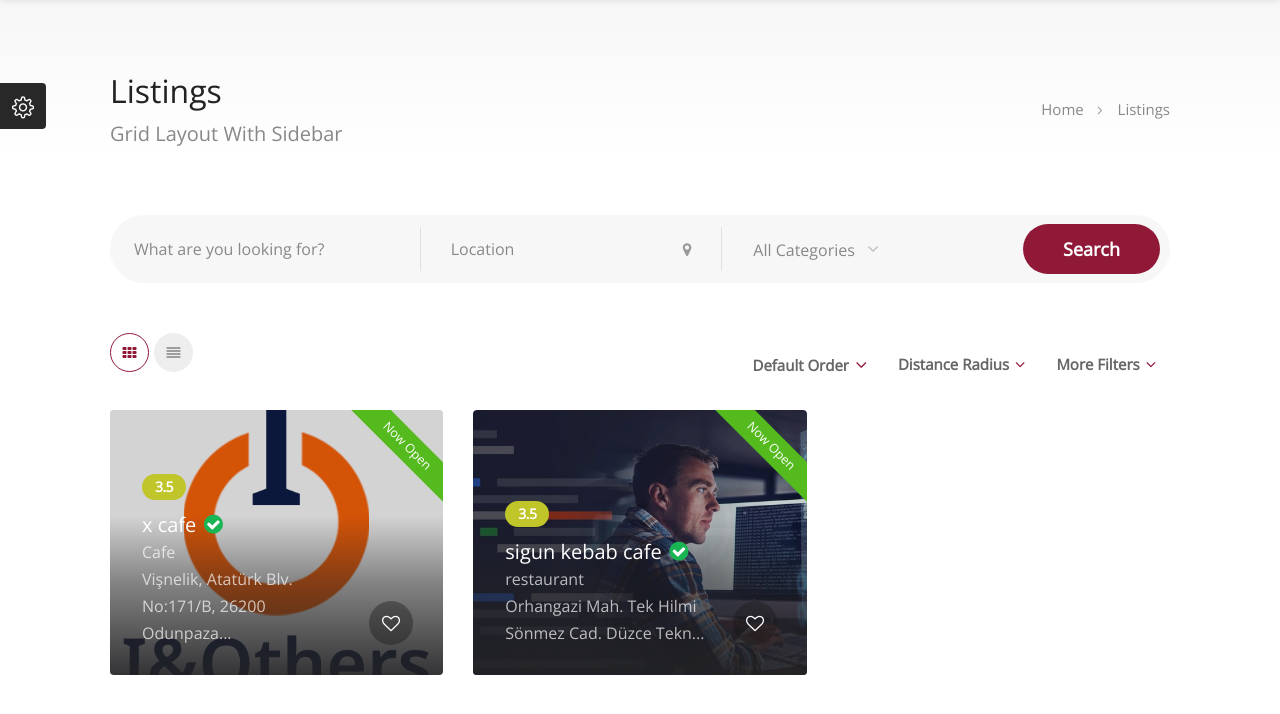
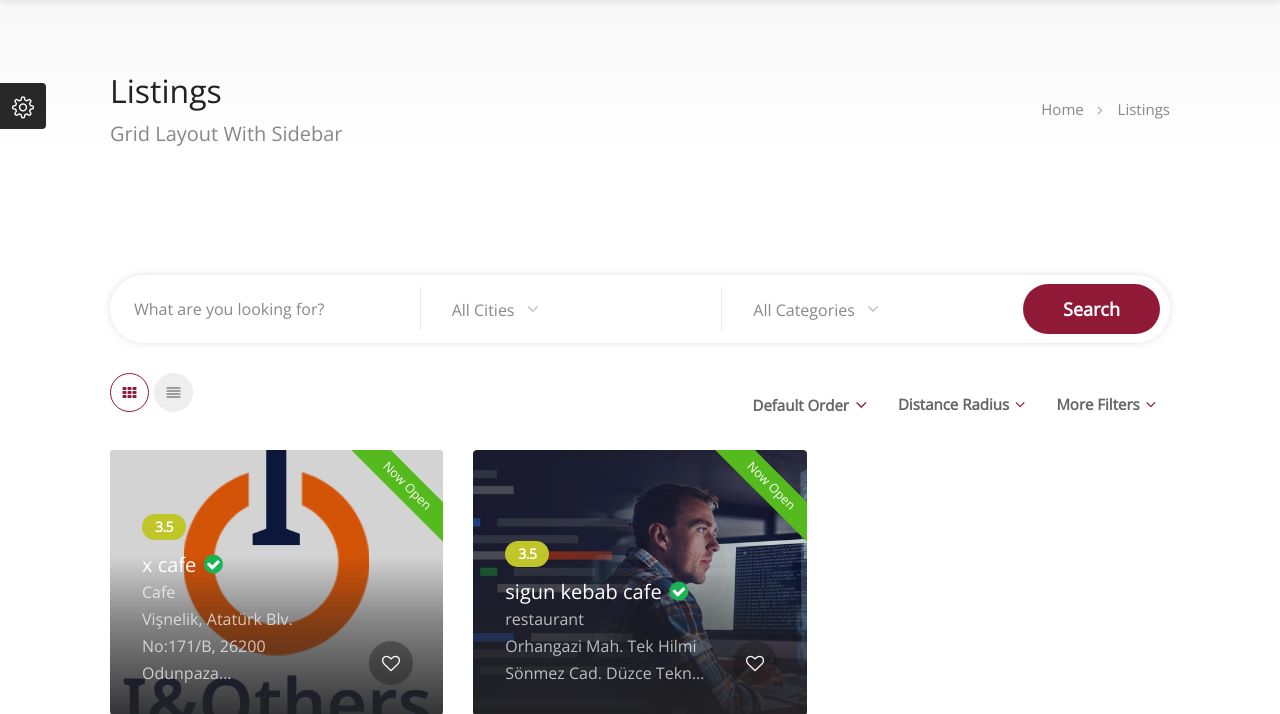
Before and after one commit to batuhan-basay/SigunBooking-Python-Django, a Django app: page /places in a window 1280 px wide. Shown: the part 62-776 px from the top of the page. Run offline with Django 4.2, Linux system fonts and the light colour scheme; data comes from the database, SQL or seed files in the repository; both versions use the stored data as it was after the commit; some libraries are stand-ins or nearby versions; some web fonts are replaced.

Commit message:
view search filter
cities, key and category filter

```diff
--- a/booking/models.py
+++ b/booking/models.py
@@ -89,6 +89,7 @@ class Places(models.Model):
     closing_time = models.CharField(max_length=150, null=True)
 
     category = models.ForeignKey(Categories, on_delete=models.CASCADE)
+    cities = models.ForeignKey(Cities, on_delete=models.CASCADE)
 
     def save(self, *args, **kwargs):
         self.slug = slugify(self.title)
--- a/booking/templates/places/index.html
+++ b/booking/templates/places/index.html
@@ -33,32 +33,37 @@
 
 		<!-- Search -->
 		<div class="col-md-12">
-			<div class="main-search-input gray-style margin-top-0 margin-bottom-10">
-
+			<form action='search'>
+				<div class="main-search-input">
 					<div class="main-search-input-item">
-					<input type="text" placeholder="What are you looking for?" value=""/>
-				</div>
-
-				<div class="main-search-input-item location">
-					<div id="autocomplete-container">
-						<input id="autocomplete-input" type="text" placeholder="Location">
-					</div>
-					<a href="#"><i class="fa fa-map-marker"></i></a>
+						<input type="text" name='search' placeholder="What are you looking for?" value=""/>
 					</div>
 
 					<div class="main-search-input-item">
-					<select data-placeholder="All Categories" class="chosen-select" >
-                        <option disabled selected value>All Categories</option>
-                        {% if categories|length > 0 %}
-                            {% for category in categories %}
-                            <option>{{category.category_name}}</option>
+						<select data-placeholder="All Cities" class="chosen-select" name='city'>
+							<option disabled selected value>All Cities</option>
+							{% if cities|length > 0 %}
+								{% for city in cities %}
+								<option  >{{city.city}}</option>
 								{% endfor %}
 							{% endif %}
 						</select>
 					</div>
 
-				<button class="button">Search</button>
+					<div class="main-search-input-item">
+						<select data-placeholder="All Categories" class="chosen-select" name='category'>
+							<option disabled selected value>All Categories</option>
+							{% if categories|length > 0 %}
+								{% for category in categories %}
+								<option  >{{category.category_name}}</option>
+								{% endfor %}
+							{% endif %}
+						</select>
 					</div>
+
+					<button class="button" type="submit">Search</button>
+				</div>
+			</form>
 		</div>
 		<!-- Search Section / End -->
 
@@ -166,7 +171,7 @@
                         <div class="col-lg-4 col-md-6">
                             <a href="/places/{{ place.slug }}" class="listing-item-container compact">
                                 <div class="listing-item">
-                                    <img src="images/{{ place.cover_img }}" alt="">
+                                    <img src="/images/{{ place.cover_img }}" alt="">
 
                                     <div class="listing-badge now-open">Now Open</div>
 
@@ -182,6 +187,8 @@
                         </div>
                         <!-- Listing Item / End -->
                     {% endfor %}
+				{% else %}
+				<h2>No places found</h2>
                 {% endif %}
 			</div>
 
--- a/booking/urls.py
+++ b/booking/urls.py
@@ -7,6 +7,7 @@ urlpatterns = [
     path("places", views.places),
     path("places/<slug:slug>", views.places_details),
     path("search/", views.search, name="search_results"),
+    path("search/search", views.search, name="search_results"),
     path("blogs", views.blogs),
     path("blog/<int:id>", views.blog_details)
 ]
--- a/booking/views.py
+++ b/booking/views.py
@@ -10,7 +10,7 @@ def index(request):
     context = {
         "places": Places.objects.filter(is_active = True, is_home=True),
         "categories":Categories.objects.all(),
-        "cities":Cities.objects.all(),
+        "cities":Cities.objects.all()
     }
     return render(request, "home/index.html",context)
 
@@ -32,14 +32,44 @@ def places_details(request,slug):
     return render(request, "places/places_details.html",context)
 
 def search(request):
-    search = request.GET.get('search')
-    category = request.GET.get('category')
+    _search = request.GET.get('search')
+    _category = request.GET.get('category')
+    _city = request.GET.get('city')
 
-    print(category)
-    context = {
-        "places": Places.objects.filter(title__icontains=search),
-    }
-    print(Places.objects.get(title=search))
+    if _category is not None and _search != "" and _city is not None:
+        print("ikiside")
+        context = {
+            "places":  Places.objects.filter(category__category_name__icontains=_category) | Places.objects.filter(title__icontains=_search),
+            "categories":Categories.objects.all(),
+            "cities":Cities.objects.all()
+        }
+    elif _category is not None:
+        print("category")
+        context = {
+            "places":  Places.objects.filter(category__category_name__icontains=_category),
+            "categories":Categories.objects.all(),
+            "cities":Cities.objects.all()
+        }
+    elif _city is not None:
+        print("city")
+        context = {
+            "places": Places.objects.filter(cities__city__icontains=_city),
+            "categories":Categories.objects.all(),
+            "cities":Cities.objects.all()
+        }
+    elif _search != "":
+        print("search")
+        context = {
+            "places": Places.objects.filter(title__icontains=_search),
+            "categories":Categories.objects.all(),
+            "cities":Cities.objects.all()
+        }
+    elif _category is None or _search == "" :
+        context = {
+            "categories":Categories.objects.all(),
+            "cities":Cities.objects.all()
+        }
+
     return render(request, "places/index.html",context)
 
 
```
Also changed, not shown: booking/migrations/0014_places_cities.py (added), booking/migrations/0015_alter_places_cities.py (added), db.sqlite3. Lines whose indentation alone changed are shown as unchanged.
